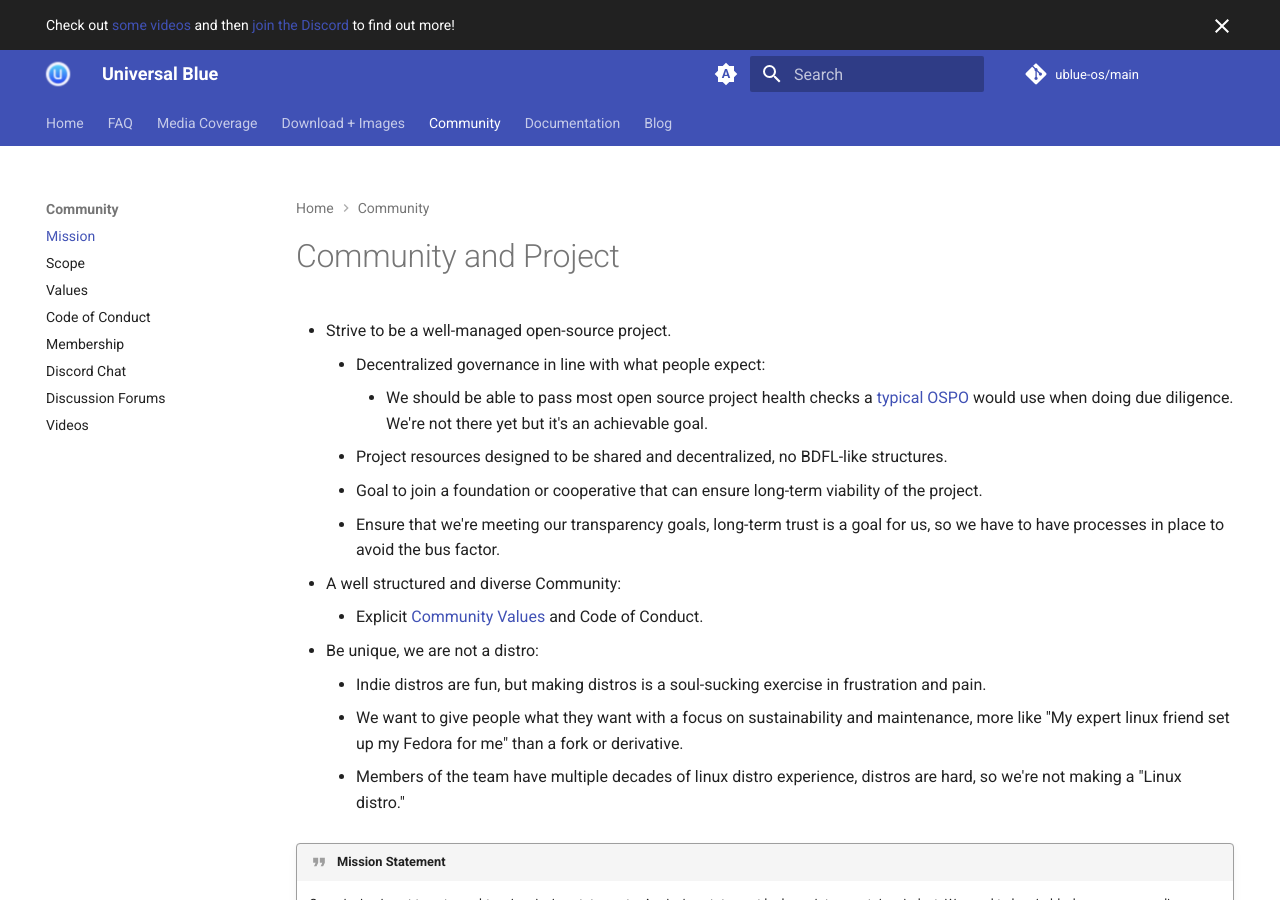
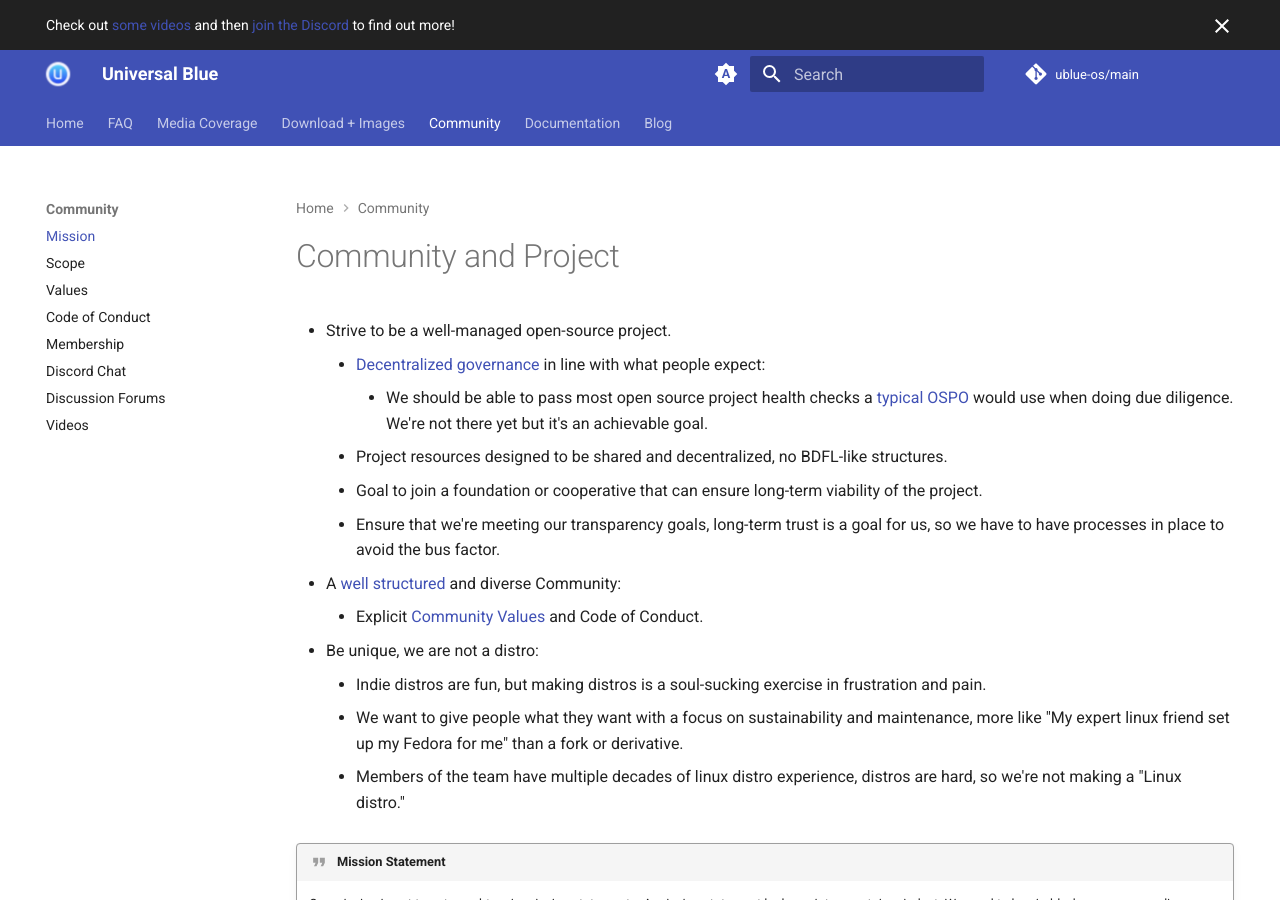
Before and after one commit to ublue-os/website, an MkDocs documentation site: the page built from docs/mission.md, in a window 1280 px wide and 900 px high. Built offline with MkDocs 1.6.1 and Material for MkDocs 9.7.7, drawn with Linux system fonts in a browser that asks for light colours; comment, search, counter and statistics services are not loaded; part of the change alters nothing that is shown.

```diff
--- a/docs/mission.md
+++ b/docs/mission.md
@@ -1,12 +1,12 @@
 # Community and Project
 
 - Strive to be a well-managed open-source project.
-    - Decentralized governance in line with what people expect:
+    - [Decentralized governance](/membership) in line with what people expect:
         - We should be able to pass most open source project health checks a [typical OSPO](https://todogroup.org/guides/#ospo-guides) would use when doing due diligence. We're not there yet but it's an achievable goal.
     - Project resources designed to be shared and decentralized, no BDFL-like structures.
     - Goal to join a foundation or cooperative that can ensure long-term viability of the project.
     - Ensure that we're meeting our transparency goals, long-term trust is a goal for us, so we have to have processes in place to avoid the bus factor.
-  - A well structured and diverse Community:
+  - A [well structured](/membership) and diverse Community:
     - Explicit [Community Values](https://ublue.it/values/) and Code of Conduct.
   - Be unique, we are not a distro:
     - Indie distros are fun, but making distros is a soul-sucking exercise in frustration and pain.
```
